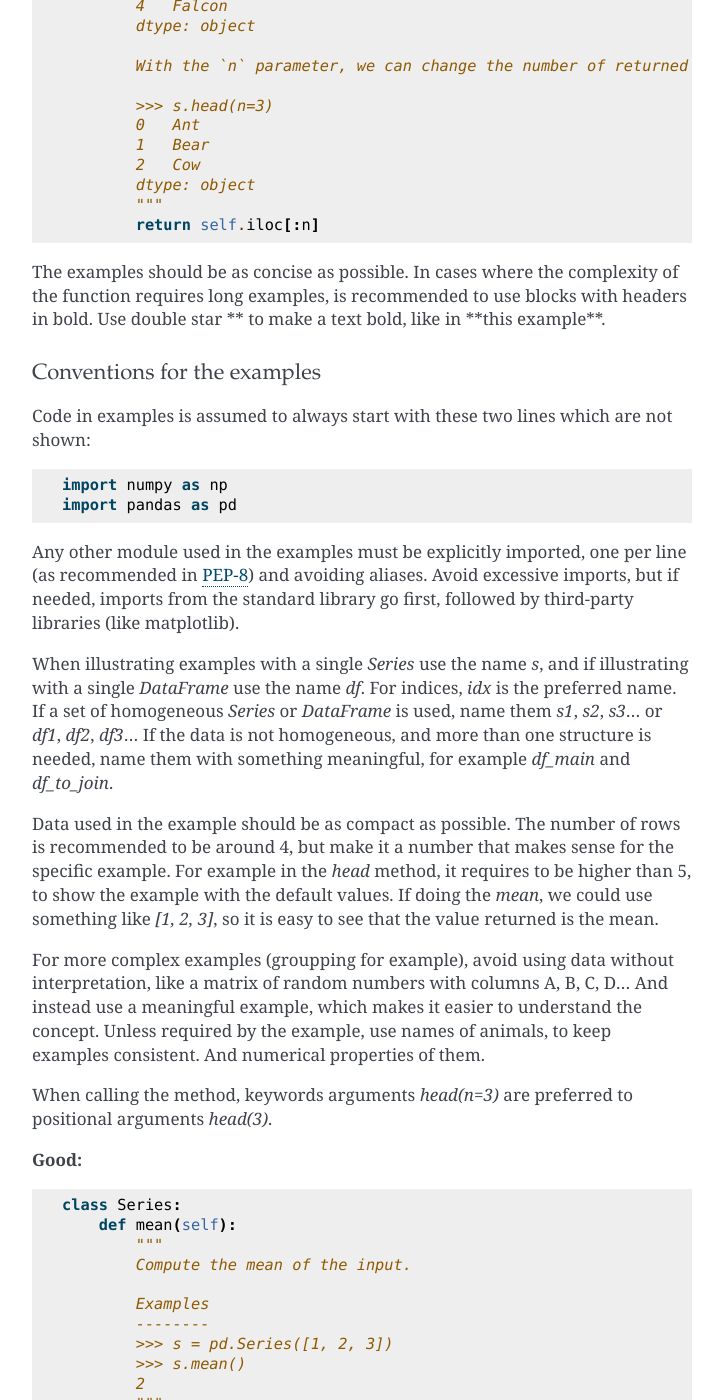
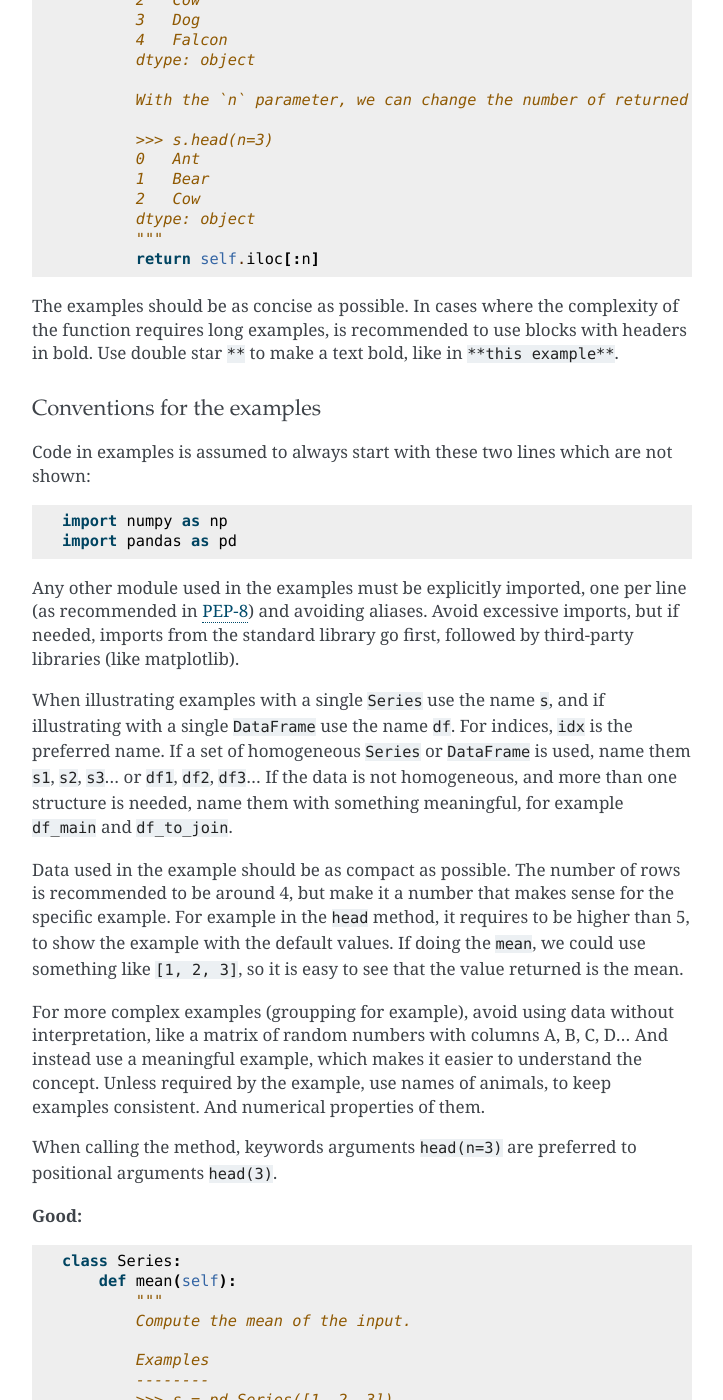
Before and after one commit to python-sprints/python-sprints.github.io, a Jekyll site: the page pandas/guide/pandas_docstring.html, which Jekyll copies as it is, in a window 1280 px wide and 1400 px high, scrolled down 12264 px. Shown: the whole window, without its empty margins (388-1111 px from the left). Built offline with Jekyll 4.4.1, drawn with Linux system fonts in a browser that asks for light colours; some of the changed text lies outside the part shown.

Commit message:
Regenerate html

```diff
--- a/pandas/guide/pandas_docstring.html
+++ b/pandas/guide/pandas_docstring.html
@@ -114,7 +114,8 @@ docstrings, but is it common to have inline code, which is presented between
 backticks. It is considered inline code:</p>
 <ul class="simple">
 <li>The name of a parameter</li>
-<li>Python code, a module, function, built-in, type, literal… (e.g. <cite>os</cite>, <cite>list</cite>, <cite>numpy.abs</cite>, <cite>datetime.date</cite>, <cite>True</cite>)</li>
+<li>Python code, a module, function, built-in, type, literal… (e.g. <code class="docutils literal notranslate"><span class="pre">os</span></code>,
+<code class="docutils literal notranslate"><span class="pre">list</span></code>, <code class="docutils literal notranslate"><span class="pre">numpy.abs</span></code>, <code class="docutils literal notranslate"><span class="pre">datetime.date</span></code>, <code class="docutils literal notranslate"><span class="pre">True</span></code>)</li>
 <li>A pandas class (in the form <code class="docutils literal notranslate"><span class="pre">:class:`~pandas.Series`</span></code>)</li>
 <li>A pandas method (in the form <code class="docutils literal notranslate"><span class="pre">:meth:`pandas.Series.sum`</span></code>)</li>
 <li>A pandas function (in the form <code class="docutils literal notranslate"><span class="pre">:func:`pandas.to_datetime`</span></code>)</li>
@@ -376,7 +377,7 @@ last two types, that need to be separated by the word ‘or’:</p>
 <li>float, decimal.Decimal or None</li>
 <li>str or list of str</li>
 </ul>
-<p>If <cite>None</cite> is one of the accepted values, it always needs to be the last in
+<p>If <code class="docutils literal notranslate"><span class="pre">None</span></code> is one of the accepted values, it always needs to be the last in
 the list.</p>
 </div>
 </div>
@@ -458,27 +459,27 @@ instead of at the beginning, it is good to let the users know about it.</p>
 <p>To give an intuition on what can be considered related, here there are some
 examples:</p>
 <ul class="simple">
-<li><cite>loc</cite> and <cite>iloc</cite>, as they do the same, but in one case providing indices and
-in the other positions</li>
-<li><cite>max</cite> and <cite>min</cite>, as they do the opposite</li>
-<li><cite>iterrows</cite>, <cite>itertuples</cite> and <cite>iteritems</cite>, as it is easy that a user looking
-for the method to iterate over columns ends up in the method to iterate
-over rows, and vice-versa</li>
-<li><cite>fillna</cite> and <cite>dropna</cite>, as both methods are used to handle missing values</li>
-<li><cite>read_csv</cite> and <cite>to_csv</cite>, as they are complementary</li>
-<li><cite>merge</cite> and <cite>join</cite>, as one is a generalization of the other</li>
-<li><cite>astype</cite> and <cite>pandas.to_datetime</cite>, as users may be reading the documentation
-of <cite>astype</cite> to know how to cast as a date, and the way to do it is with
-<cite>pandas.to_datetime</cite></li>
-<li><cite>where</cite> is related to <cite>numpy.where</cite>, as its functionality is based on it</li>
+<li><code class="docutils literal notranslate"><span class="pre">loc</span></code> and <code class="docutils literal notranslate"><span class="pre">iloc</span></code>, as they do the same, but in one case providing indices
+and in the other positions</li>
+<li><code class="docutils literal notranslate"><span class="pre">max</span></code> and <code class="docutils literal notranslate"><span class="pre">min</span></code>, as they do the opposite</li>
+<li><code class="docutils literal notranslate"><span class="pre">iterrows</span></code>, <code class="docutils literal notranslate"><span class="pre">itertuples</span></code> and <code class="docutils literal notranslate"><span class="pre">iteritems</span></code>, as it is easy that a user
+looking for the method to iterate over columns ends up in the method to
+iterate over rows, and vice-versa</li>
+<li><code class="docutils literal notranslate"><span class="pre">fillna</span></code> and <code class="docutils literal notranslate"><span class="pre">dropna</span></code>, as both methods are used to handle missing values</li>
+<li><code class="docutils literal notranslate"><span class="pre">read_csv</span></code> and <code class="docutils literal notranslate"><span class="pre">to_csv</span></code>, as they are complementary</li>
+<li><code class="docutils literal notranslate"><span class="pre">merge</span></code> and <code class="docutils literal notranslate"><span class="pre">join</span></code>, as one is a generalization of the other</li>
+<li><code class="docutils literal notranslate"><span class="pre">astype</span></code> and <code class="docutils literal notranslate"><span class="pre">pandas.to_datetime</span></code>, as users may be reading the
+documentation of <code class="docutils literal notranslate"><span class="pre">astype</span></code> to know how to cast as a date, and the way to do
+it is with <code class="docutils literal notranslate"><span class="pre">pandas.to_datetime</span></code></li>
+<li><code class="docutils literal notranslate"><span class="pre">where</span></code> is related to <code class="docutils literal notranslate"><span class="pre">numpy.where</span></code>, as its functionality is based on it</li>
 </ul>
 <p>When deciding what is related, you should mainly use your common sense and
 think about what can be useful for the users reading the documentation,
 especially the less experienced ones.</p>
-<p>When relating to other libraries (mainly <cite>numpy</cite>), use the name of the module
-first (not an alias like <cite>np</cite>). If the function is in a module which is not
-the main one, like <cite>scipy.sparse</cite>, list the full module (e.g.
-<cite>scipy.sparse.coo_matrix</cite>).</p>
+<p>When relating to other libraries (mainly <code class="docutils literal notranslate"><span class="pre">numpy</span></code>), use the name of the module
+first (not an alias like <code class="docutils literal notranslate"><span class="pre">np</span></code>). If the function is in a module which is not
+the main one, like <code class="docutils literal notranslate"><span class="pre">scipy.sparse</span></code>, list the full module (e.g.
+<code class="docutils literal notranslate"><span class="pre">scipy.sparse.coo_matrix</span></code>).</p>
 <p>This section, as the previous, also has a header, “See Also” (note the capital
 S and A). Also followed by the line with hyphens, and preceded by a blank line.</p>
 <p>After the header, we will add a line for each related method or function,
@@ -538,7 +539,7 @@ output (no blank lines in between). Comments describing the examples can
 be added with blank lines before and after them.</p>
 <p>The way to present examples is as follows:</p>
 <ol class="arabic simple">
-<li>Import required libraries (except <cite>numpy</cite> and <cite>pandas</cite>)</li>
+<li>Import required libraries (except <code class="docutils literal notranslate"><span class="pre">numpy</span></code> and <code class="docutils literal notranslate"><span class="pre">pandas</span></code>)</li>
 <li>Create the data required for the example</li>
 <li>Show a very basic example that gives an idea of the most common use case</li>
 <li>Add examples with explanations that illustrate how the parameters can be
@@ -592,7 +593,7 @@ used for extended functionality</li>
 </div>
 <p>The examples should be as concise as possible. In cases where the complexity of
 the function requires long examples, is recommended to use blocks with headers
-in bold. Use double star ** to make a text bold, like in **this example**.</p>
+in bold. Use double star <code class="docutils literal notranslate"><span class="pre">**</span></code> to make a text bold, like in <code class="docutils literal notranslate"><span class="pre">**this</span> <span class="pre">example**</span></code>.</p>
 <div class="section" id="conventions-for-the-examples">
 <span id="docstring-example-conventions"></span><h4>Conventions for the examples<a class="headerlink" href="#conventions-for-the-examples" title="Permalink to this headline">¶</a></h4>
 <p>Code in examples is assumed to always start with these two lines which are not
@@ -606,25 +607,26 @@ recommended in <a class="reference external" href="https://www.python.org/dev/pe
 and avoiding aliases. Avoid excessive imports, but if needed, imports from
 the standard library go first, followed by third-party libraries (like
 matplotlib).</p>
-<p>When illustrating examples with a single <cite>Series</cite> use the name <cite>s</cite>, and if
-illustrating with a single <cite>DataFrame</cite> use the name <cite>df</cite>. For indices, <cite>idx</cite>
-is the preferred name. If a set of homogeneous <cite>Series</cite> or <cite>DataFrame</cite> is used,
-name them <cite>s1</cite>, <cite>s2</cite>, <cite>s3</cite>…  or <cite>df1</cite>, <cite>df2</cite>, <cite>df3</cite>… If the data is not
-homogeneous, and more than one structure is needed, name them with something
-meaningful, for example <cite>df_main</cite> and <cite>df_to_join</cite>.</p>
+<p>When illustrating examples with a single <code class="docutils literal notranslate"><span class="pre">Series</span></code> use the name <code class="docutils literal notranslate"><span class="pre">s</span></code>, and if
+illustrating with a single <code class="docutils literal notranslate"><span class="pre">DataFrame</span></code> use the name <code class="docutils literal notranslate"><span class="pre">df</span></code>. For indices,
+<code class="docutils literal notranslate"><span class="pre">idx</span></code> is the preferred name. If a set of homogeneous <code class="docutils literal notranslate"><span class="pre">Series</span></code> or
+<code class="docutils literal notranslate"><span class="pre">DataFrame</span></code> is used, name them <code class="docutils literal notranslate"><span class="pre">s1</span></code>, <code class="docutils literal notranslate"><span class="pre">s2</span></code>, <code class="docutils literal notranslate"><span class="pre">s3</span></code>…  or <code class="docutils literal notranslate"><span class="pre">df1</span></code>,
+<code class="docutils literal notranslate"><span class="pre">df2</span></code>, <code class="docutils literal notranslate"><span class="pre">df3</span></code>… If the data is not homogeneous, and more than one structure
+is needed, name them with something meaningful, for example <code class="docutils literal notranslate"><span class="pre">df_main</span></code> and
+<code class="docutils literal notranslate"><span class="pre">df_to_join</span></code>.</p>
 <p>Data used in the example should be as compact as possible. The number of rows
 is recommended to be around 4, but make it a number that makes sense for the
-specific example. For example in the <cite>head</cite> method, it requires to be higher
-than 5, to show the example with the default values. If doing the <cite>mean</cite>,
-we could use something like <cite>[1, 2, 3]</cite>, so it is easy to see that the
-value returned is the mean.</p>
+specific example. For example in the <code class="docutils literal notranslate"><span class="pre">head</span></code> method, it requires to be higher
+than 5, to show the example with the default values. If doing the <code class="docutils literal notranslate"><span class="pre">mean</span></code>, we
+could use something like <code class="docutils literal notranslate"><span class="pre">[1,</span> <span class="pre">2,</span> <span class="pre">3]</span></code>, so it is easy to see that the value
+returned is the mean.</p>
 <p>For more complex examples (groupping for example), avoid using data without
 interpretation, like a matrix of random numbers with columns A, B, C, D…
 And instead use a meaningful example, which makes it easier to understand the
 concept. Unless required by the example, use names of animals, to keep examples
 consistent. And numerical properties of them.</p>
-<p>When calling the method, keywords arguments <cite>head(n=3)</cite> are preferred to
-positional arguments <cite>head(3)</cite>.</p>
+<p>When calling the method, keywords arguments <code class="docutils literal notranslate"><span class="pre">head(n=3)</span></code> are preferred to
+positional arguments <code class="docutils literal notranslate"><span class="pre">head(3)</span></code>.</p>
 <p><strong>Good:</strong></p>
 <div class="highlight-python notranslate"><div class="highlight"><pre><span></span><span class="k">class</span> <span class="nc">Series</span><span class="p">:</span>
     <span class="k">def</span> <span class="nf">mean</span><span class="p">(</span><span class="bp">self</span><span class="p">):</span>
@@ -751,8 +753,8 @@ positional arguments <cite>head(3)</cite>.</p>
 be tricky. Here are some attention points:</p>
 <ul>
 <li><p class="first">Import all needed libraries (except for pandas and numpy, those are already
-imported as <cite>import pandas as pd</cite> and <cite>import numpy as np</cite>) and define all
-variables you use in the example.</p>
+imported as <code class="docutils literal notranslate"><span class="pre">import</span> <span class="pre">pandas</span> <span class="pre">as</span> <span class="pre">pd</span></code> and <code class="docutils literal notranslate"><span class="pre">import</span> <span class="pre">numpy</span> <span class="pre">as</span> <span class="pre">np</span></code>) and define
+all variables you use in the example.</p>
 </li>
 <li><p class="first">Try to avoid using random data.</p>
 </li>
@@ -775,12 +777,12 @@ the actual error only the error name is sufficient.</p>
 <li><p class="first">If there is a small part of the result that can vary (e.g. a hash in an object
 represenation), you can use <code class="docutils literal notranslate"><span class="pre">...</span></code> to represent this part.</p>
 <p>If you want to show that <code class="docutils literal notranslate"><span class="pre">s.plot()</span></code> returns a matplotlib AxesSubplot object,
-this will fail the doctest:</p>
+this will fail the doctest</p>
 <div class="highlight-default notranslate"><div class="highlight"><pre><span></span><span class="gp">&gt;&gt;&gt; </span><span class="n">s</span><span class="o">.</span><span class="n">plot</span><span class="p">()</span>
 <span class="go">&lt;matplotlib.axes._subplots.AxesSubplot at 0x7efd0c0b0690&gt;</span>
 </pre></div>
 </div>
-<p>However, you can do (notice the comment that needs to be added):</p>
+<p>However, you can do (notice the comment that needs to be added)</p>
 <div class="highlight-default notranslate"><div class="highlight"><pre><span></span><span class="gp">&gt;&gt;&gt; </span><span class="n">s</span><span class="o">.</span><span class="n">plot</span><span class="p">()</span>
 <span class="go">&lt;matplotlib.axes._subplots.AxesSubplot at ...&gt;</span>
 </pre></div>
@@ -791,7 +793,7 @@ this will fail the doctest:</p>
 <div class="section" id="plots-in-examples">
 <span id="docstring-example-plots"></span><h4>Plots in examples<a class="headerlink" href="#plots-in-examples" title="Permalink to this headline">¶</a></h4>
 <p>There are some methods in pandas returning plots. To render the plots generated
-by the examples in the documentation, the <cite>.. plot::</cite> directive exists.</p>
+by the examples in the documentation, the <code class="docutils literal notranslate"><span class="pre">..</span> <span class="pre">plot::</span></code> directive exists.</p>
 <p>To use it, place the next code after the “Examples” header as shown below. The
 plot will be generated automatically when building the documentation.</p>
 <div class="highlight-python notranslate"><div class="highlight"><pre><span></span><span class="k">class</span> <span class="nc">Series</span><span class="p">:</span>
```
Also changed, not shown: other parts of pandas/guide/pandas_docstring.html (+4 -4 lines), pandas/guide/_sources/pandas_docstring.rst.txt (+45 -45 lines).
